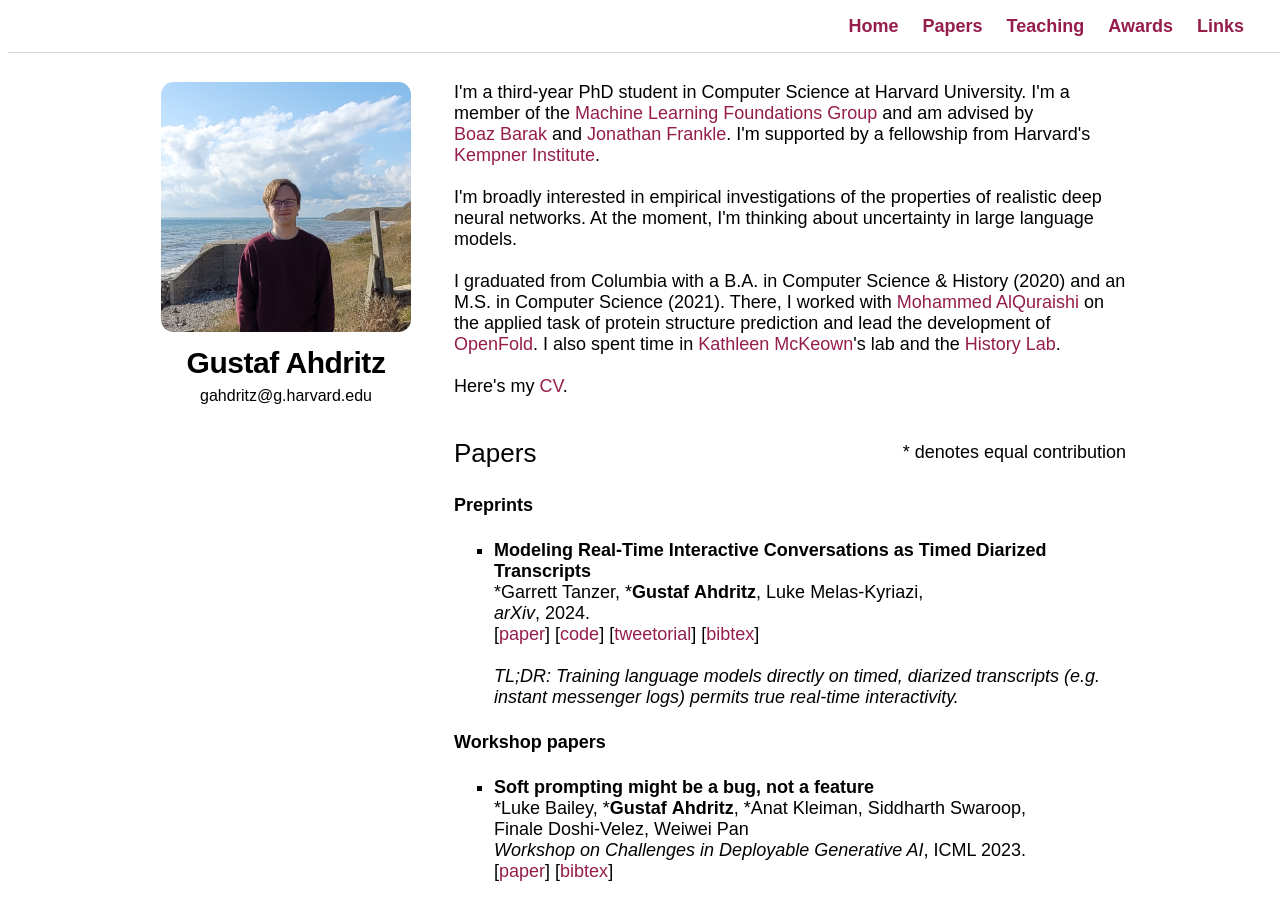
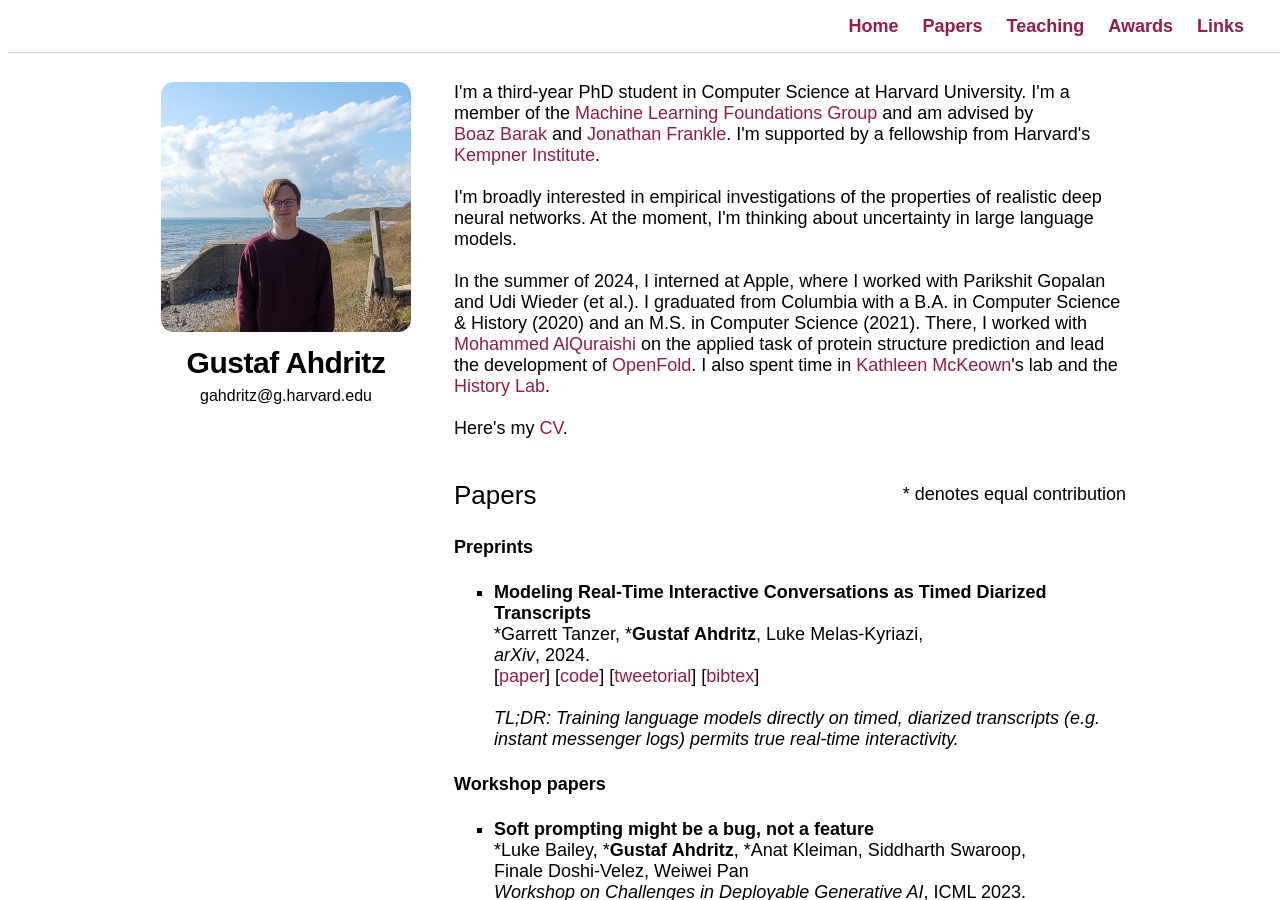
Before and after one commit to gahdritz/gahdritz.github.io, a Jekyll site: the page built from index.html, in a window 1280 px wide and 900 px high. Built offline with Jekyll 4.4.1, drawn with Linux system fonts in a browser that asks for light colours; some web fonts are replaced.

Commit message:
Add Apple

```diff
--- a/index.html
+++ b/index.html
@@ -18,7 +18,7 @@
 <div class="text">
     <span> I'm a third-year PhD student in Computer Science at Harvard University. I'm a member of the <a href="https://mlfoundations.org">Machine Learning Foundations Group</a> and am advised by  <a href="https://boazbarak.org">Boaz&nbsp;Barak</a> and <a href="http://www.jfrankle.com">Jonathan&nbsp;Frankle</a>. I'm supported by a fellowship from Harvard's <a href="https://www.harvard.edu/kempner-institute/">Kempner Institute</a>.</span><br><br>
     <span> I'm broadly interested in empirical investigations of the properties of realistic deep neural networks. At the moment, I'm thinking about uncertainty in large language models.</span><br><br>
-    <span> I graduated from Columbia with a B.A. in Computer Science &amp; History (2020) and an M.S. in Computer Science (2021). There, I worked with <a href="https://aqlab.io">Mohammed AlQuraishi</a> on the applied task of protein structure prediction and lead the development of <a href="https://www.github.com/aqlaboratory/openfold">OpenFold</a>. I also spent time in <a href="http://www.cs.columbia.edu/~kathy/">Kathleen McKeown</a>'s lab and the <a href="https://history-lab.org">History Lab</a>.</span><br><br>
+    <span>In the summer of 2024, I interned at Apple, where I worked with Parikshit Gopalan and Udi Wieder (et al.). I graduated from Columbia with a B.A. in Computer Science &amp; History (2020) and an M.S. in Computer Science (2021). There, I worked with <a href="https://aqlab.io">Mohammed AlQuraishi</a> on the applied task of protein structure prediction and lead the development of <a href="https://www.github.com/aqlaboratory/openfold">OpenFold</a>. I also spent time in <a href="http://www.cs.columbia.edu/~kathy/">Kathleen McKeown</a>'s lab and the <a href="https://history-lab.org">History Lab</a>.</span><br><br>
     <span> Here's my <a href=/assets/cv.pdf>CV</a>.</span><br>
 
     <div id="paper-header">
```
